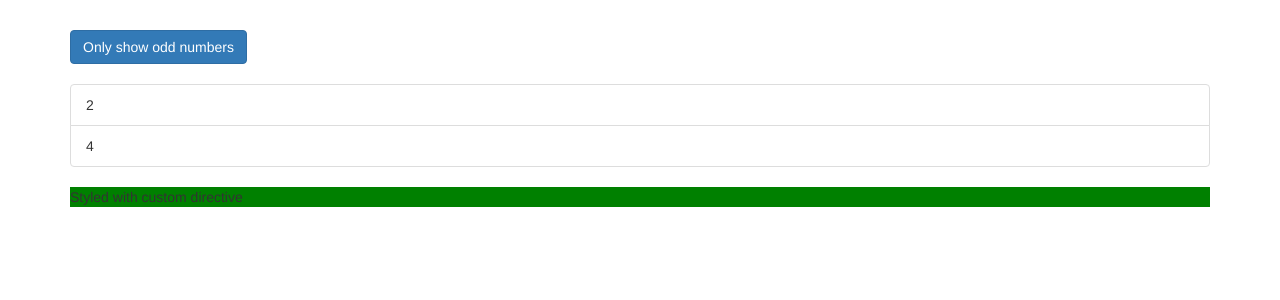
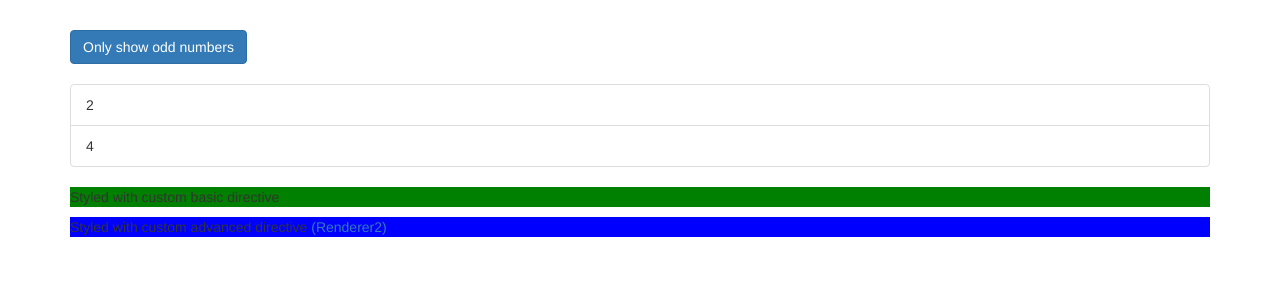
Before and after one commit to jfspps/AngularDirectives, an Angular app: page / in a window 1280 px wide. Shown: the top 300 px of the page. Built offline with nearby package versions, Linux system fonts and the light colour scheme.

Commit message:
utilised Renderer2

```diff
--- /dev/null
+++ b/src/app/advanced-highlight/advanced-highlight.directive.ts
@@ -0,0 +1,17 @@
+import { Directive, OnInit, Renderer2, ElementRef } from '@angular/core';
+
+@Directive({
+  selector: '[appAdvancedHighlight]'
+})
+export class AdvancedHighlightDirective implements OnInit{
+
+  // legacy code may contain RendererV2 instead of Renderer2
+  // https://angular.io/api/core/Renderer2
+  constructor(private elRef : ElementRef, private renderer: Renderer2) { }
+
+  // this approach does not directly access DOM objects as basic-highlight does and is also considered better practice
+  // it works without a browser (basicHighlight would return an error attempting to access the DOM if a browser was used)
+  ngOnInit() {
+    this.renderer.setStyle(this.elRef.nativeElement, 'background-color', 'blue');
+  }
+}
--- a/src/app/app.component.html
+++ b/src/app/app.component.html
@@ -19,7 +19,8 @@
       <ng-template [ngIf]="onlyOdd">
         <p>Only odd</p>
       </ng-template>
-      <p appBasicHighlight>Styled with custom directive</p>
+      <p appBasicHighlight>Styled with custom basic directive</p>
+      <p appAdvancedHighlight>Styled with custom advanced directive <a href="https://angular.io/api/core/Renderer2">(Renderer2)</a></p>
     </div>
   </div>
 </div>
--- a/src/app/app.module.ts
+++ b/src/app/app.module.ts
@@ -3,11 +3,13 @@ import { NgModule } from '@angular/core';
 
 import { AppComponent } from './app.component';
 import { BasicHighlightDirective } from './basic-highlight/basic-highlight.directive';
+import { AdvancedHighlightDirective } from './advanced-highlight/advanced-highlight.directive';
 
 @NgModule({
   declarations: [
     AppComponent,
-    BasicHighlightDirective
+    BasicHighlightDirective,
+    AdvancedHighlightDirective
   ],
   imports: [
     BrowserModule
```
